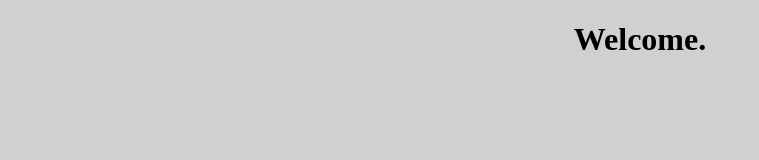
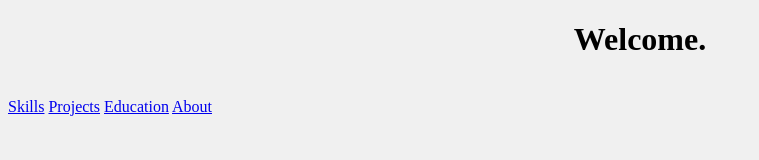
Before and after one commit to ElioCheng/eliocheng.github.io, a plain HTML site: page index.html in a window 1280 px wide. Shown: the whole page, without its empty margins (0-759 px from the left). Drawn offline with Linux system fonts and the light colour scheme.

Commit message:
add new hyperlinks

```diff
--- a/index.html
+++ b/index.html
@@ -10,7 +10,10 @@
     <h1 id="welcome">Welcome.</h1> <br>
 
     <div id="sidebar" class="sidenav">
-        <a></a>
+        <a href="skills.html">Skills</a>
+        <a href="projects.html">Projects</a>
+        <a href="education.html">Education</a>
+        <a href="about.html">About</a>
     </div>
 
 </body>
--- a/style.css
+++ b/style.css
@@ -1,5 +1,5 @@
 body {
-    background-color:#D0D0D0;
+    background-color:#F0F0F0;
 }
 
 #welcome {
```
Also changed, not shown: about.html (added), education.html (added), projects.html (added), skills.html (added).
